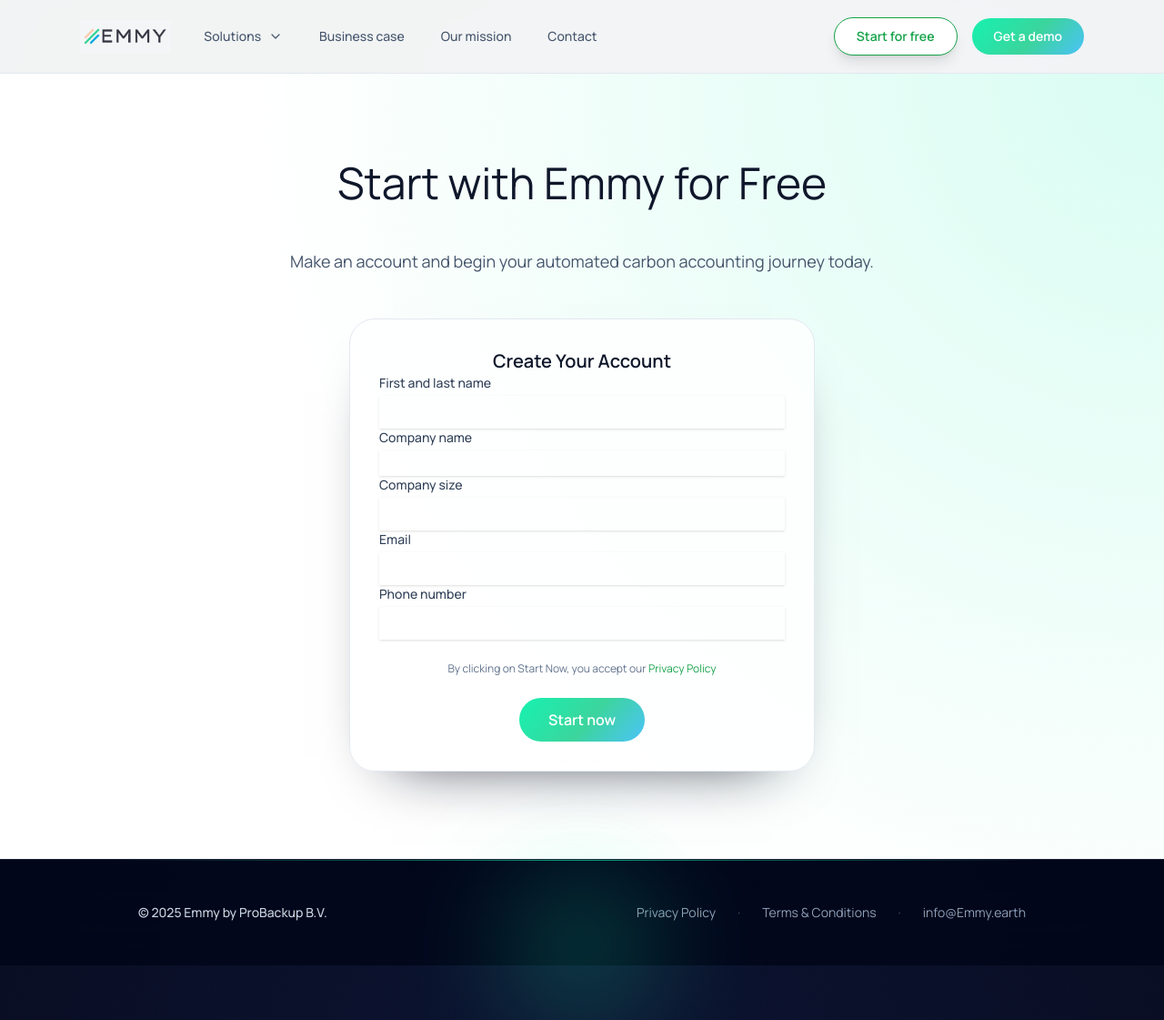
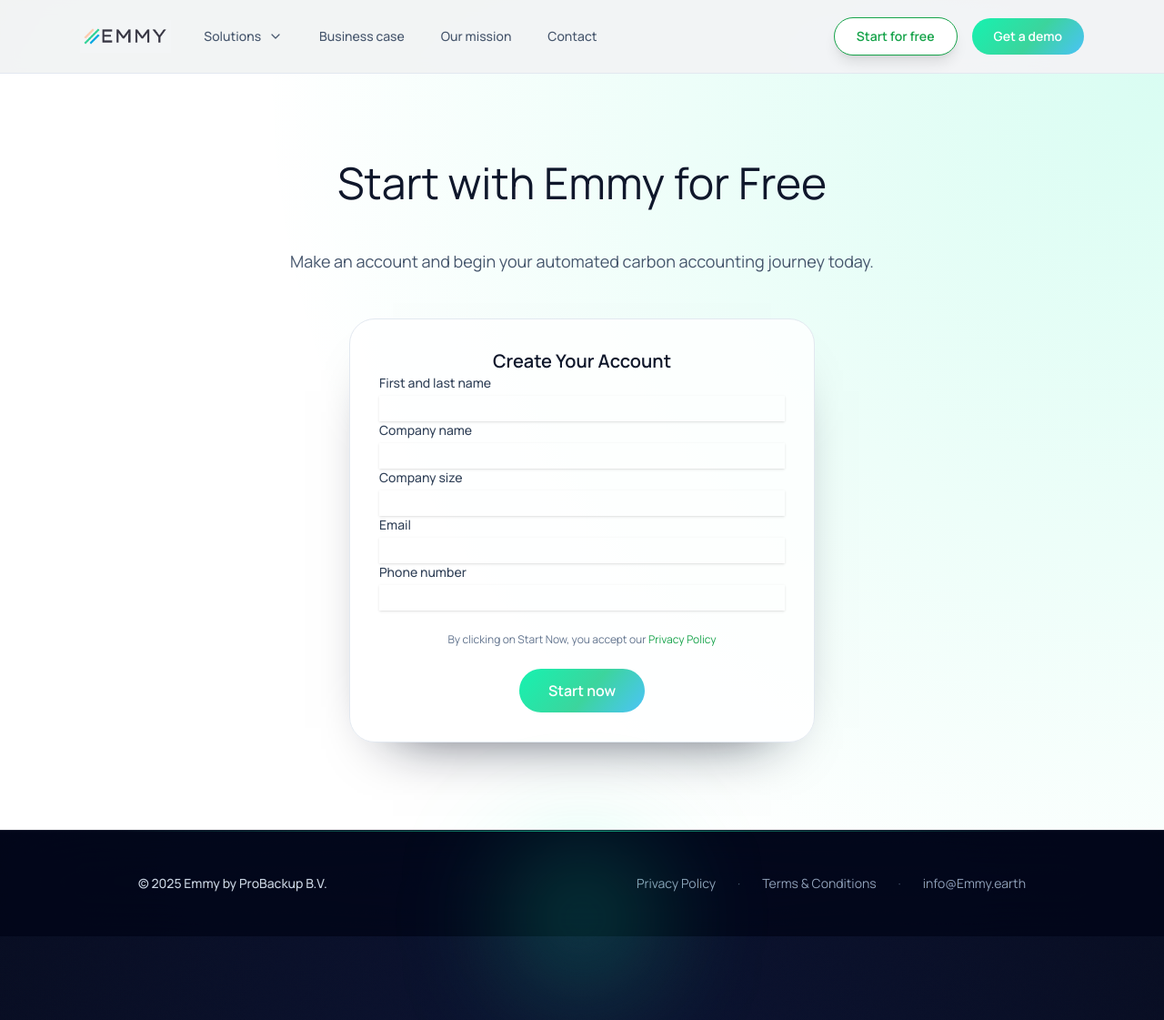
Before and after one commit to emmy-earth/promo-website, a Jekyll site: the page built from start-for-free.html, in a window 1280 px wide and 1121 px high. Shown: the whole window at 91% size. Built offline with Jekyll 4.4.1, drawn with Linux system fonts in a browser that asks for light colours; nearby versions of some CDN libraries; comment, search, counter and statistics services are not loaded.

Commit message:
Reduce padding in input fields on form

```diff
--- a/start-for-free.html
+++ b/start-for-free.html
@@ -25,7 +25,7 @@ description: "Make an account and start with Emmy.earth for free. Fill in your d
                 <label for="full-name" class="block text-sm font-medium text-slate-700">First and last name</label>
                 <div class="mt-1">
                     <input type="text" name="fullName" id="full-name" autocomplete="name" required
-                           class="block w-full rounded-md border-slate-300 py-2 px-3.5 text-sm shadow-sm focus:border-emerald-500 focus:ring-emerald-500">
+                           class="block w-full rounded-md border-slate-300 py-1 px-3 text-sm shadow-sm focus:border-emerald-500 focus:ring-emerald-500">
                 </div>
             </div>
             <div>
@@ -39,21 +39,21 @@ description: "Make an account and start with Emmy.earth for free. Fill in your d
                 <label for="company-size" class="block text-sm font-medium text-slate-700">Company size</label>
                 <div class="mt-1">
                     <input type="text" name="companySize" id="company-size" required
-                           class="block w-full rounded-md border-slate-300 py-2 px-3.5 text-sm shadow-sm focus:border-emerald-500 focus:ring-emerald-500">
+                           class="block w-full rounded-md border-slate-300 py-1 px-3 text-sm shadow-sm focus:border-emerald-500 focus:ring-emerald-500">
                 </div>
             </div>
             <div>
                 <label for="email" class="block text-sm font-medium text-slate-700">Email</label>
                 <div class="mt-1">
                     <input type="email" name="email" id="email" autocomplete="email" required
-                           class="block w-full rounded-md border-slate-300 py-2 px-3.5 text-sm shadow-sm focus:border-emerald-500 focus:ring-emerald-500">
+                           class="block w-full rounded-md border-slate-300 py-1 px-3 text-sm shadow-sm focus:border-emerald-500 focus:ring-emerald-500">
                 </div>
             </div>
             <div>
                 <label for="phone-number" class="block text-sm font-medium text-slate-700">Phone number</label>
                 <div class="mt-1">
                     <input type="tel" name="phoneNumber" id="phone-number" autocomplete="tel"
-                           class="block w-full rounded-md border-slate-300 py-2 px-3.5 text-sm shadow-sm focus:border-emerald-500 focus:ring-emerald-500">
+                           class="block w-full rounded-md border-slate-300 py-1 px-3 text-sm shadow-sm focus:border-emerald-500 focus:ring-emerald-500">
                 </div>
             </div>
 
```
